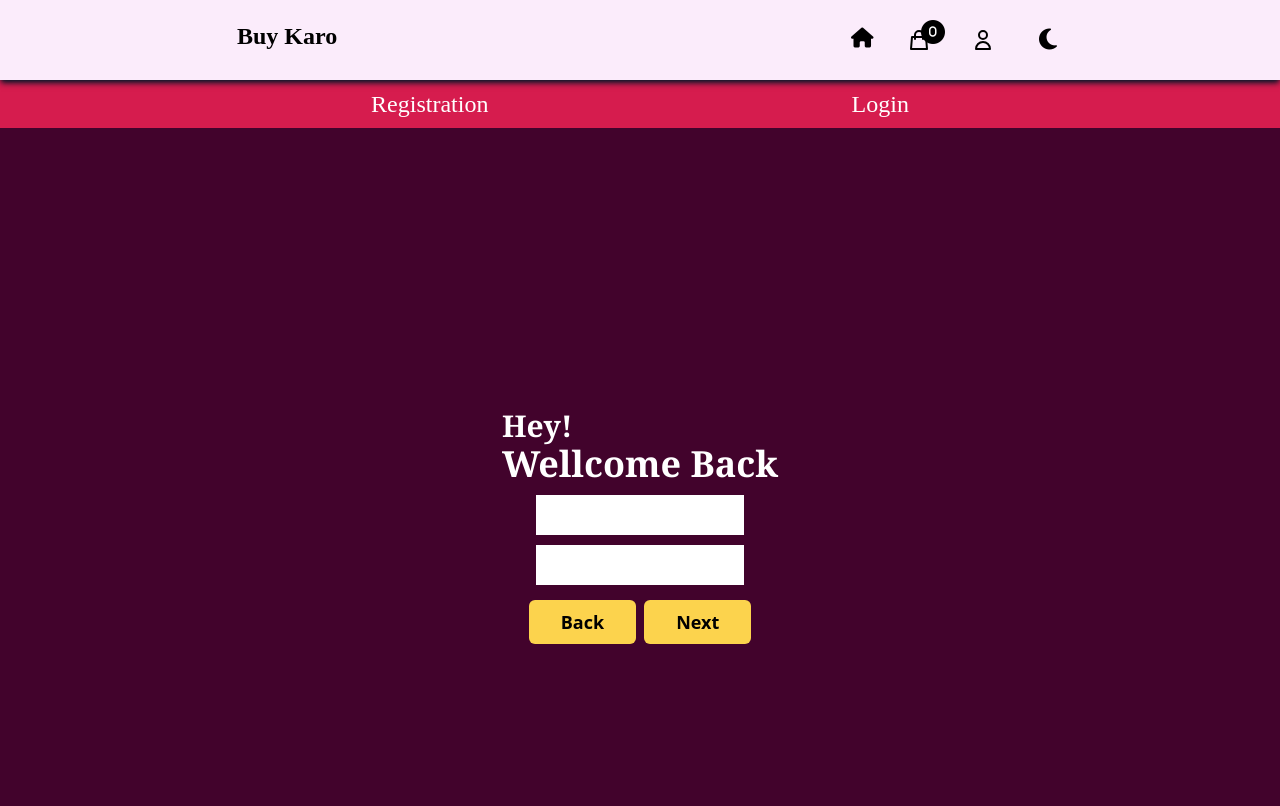
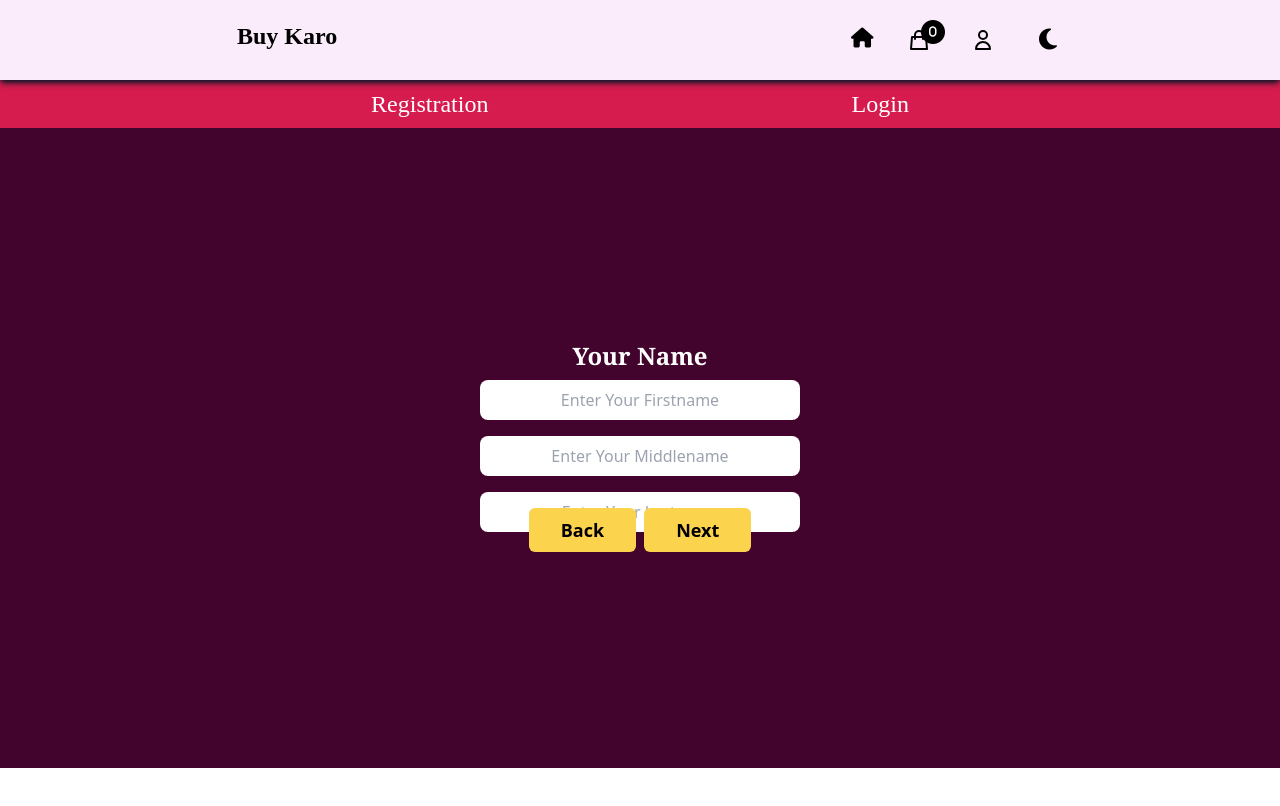
Before and after one commit to subhajit20/e-marcket, a React (Create React App) app: page /user/registration in a window 1280 px wide. Shown: the top 806 px of the page. Built offline with nearby package versions, Linux system fonts and the light colour scheme.

Commit message:
Made the skeleton of the multistep form, will work on it again

```diff
--- a/src/FormReducer/MultistepFormReducer.js
+++ b/src/FormReducer/MultistepFormReducer.js
@@ -7,6 +7,7 @@ let initialstate = {
     username:"",
     u_email:"",
     password:"",
+    confirmpassword:"",
     address:"",
 }
 
--- a/src/components/User/MultistepForm/Form1.js
+++ b/src/components/User/MultistepForm/Form1.js
@@ -1,12 +1,10 @@
-import React,{useContext} from "react";
-import {useMultistepFormContext} from '../../../FormReducer/MultistepFormReducer';
+import React from "react";
 
-function Form1(){
-    const data = useContext(useMultistepFormContext);
-    console.log(data)
-    return <div className="flex flex-col w-52 h-28 justify-evenly">
-        <input type="text" name="username"  className="p-2"/>
-        <input type="text" name="u_email" className="p-2"/>
+function Form1({ firstname, middlename, lastname, handleChange }) {
+    return <div className="flex flex-col w-[13rem] sm:w-[20rem] h-28 justify-evenly mb-5">
+        <input type="text" name="firstname" className="p-2 rounded-lg outline-none text-center my-2" placeholder="Enter Your Firstname" value={firstname} onChange={(e) => handleChange(e)} />
+        <input type="text" name="middlename" className="p-2 rounded-lg outline-none text-center my-2" placeholder="Enter Your Middlename" value={middlename} onChange={(e) => handleChange(e)} />
+        <input type="text" name="lastname" className="p-2 rounded-lg outline-none text-center my-2" placeholder="Enter Your Lastname" value={lastname} onChange={(e) => handleChange(e)} />
     </div>
 }
 
--- a/src/components/User/MultistepForm/Form2.js
+++ b/src/components/User/MultistepForm/Form2.js
@@ -1,9 +1,9 @@
 import React from "react";
 
-function Form2(){
-    return <div className="flex flex-col w-52 h-28 justify-evenly">
-        <input type="text" name="username"  className="p-2"/>
-        <input type="text" name="u_email" className="p-2"/>
+function Form2({username,u_email,handleOnChange}){
+    return <div className="flex flex-col w-[13rem] sm:w-[20rem] h-28 justify-evenly mb-5">
+        <input type="text" name="username" value={username}  className="p-2 rounded-lg outline-none text-center" placeholder="Enter Your Username" onChange={(e)=> handleOnChange(e)}/>
+        <input type="email" name="u_email" value={u_email} className="p-2 rounded-lg outline-none text-center" placeholder="Enter Your Password" onChange={(e)=> handleOnChange(e)}/>
     </div>
 }
 
--- a/src/components/User/MultistepForm/FormHeading.js
+++ b/src/components/User/MultistepForm/FormHeading.js
@@ -1,9 +1,8 @@
 import React from "react";
 
-function FormHeading(){
+function FormHeading({heading}) {
     return <div className="text-white flex flex-col font-serif font-bold">
-        <span className="font-bold text-3xl">Hey!</span>
-        <span className="font-bold text-4xl">Wellcome Back </span>
+        <span className="font-bold text-2xl">{heading}</span>
     </div>
 }
 
--- a/src/components/User/RegistrationForm.js
+++ b/src/components/User/RegistrationForm.js
@@ -1,29 +1,54 @@
-import React from "react";
+import React,{useContext,useState} from "react";
 import Form1 from "./MultistepForm/Form1";
-// import Form2 from "./MultistepForm/Form2";
+import Form2 from "./MultistepForm/Form2";
 import {Fade} from 'react-awesome-reveal';
 import FormHeading from './MultistepForm/FormHeading'
-import MultistepFormContext from '../../FormReducer/MultistepFormReducer';
+import {useMultistepFormContext} from '../../FormReducer/MultistepFormReducer';
+
 
 function RegistrationForm(){
-    return  <MultistepFormContext><div className="bg-[#42032C] h-screen flex flex-col justify-center items-center">
+    const {mystate,dispatcher} = useContext(useMultistepFormContext);
+    const [page,setPage] = useState(0);
+    const HeadingOf = ['Your Name','Personal Info','Password','Others'];
+
+    function NextForm(){
+        setPage((prev)=>{
+            return prev+1
+        });
+    }
+    function BackForm(){
+        setPage((prev)=>{
+            return prev-1
+        });
+    }
+    function PopulateForm(){
+        if(page === 0){
+            return <Form1 firstname={mystate.firstname} middlename={mystate.middlename} lastname={mystate.lastname}
+                    handleChange={(e)=> dispatcher({type:"HANDLE INPUT",field:e.target.name,payload:e.target.value})}
+            />;
+        }else if(page === 1){
+            return <Form2 username={mystate.username} u_email={mystate.u_email}
+                    handleOnChange={(e)=> dispatcher({type:"HANDLE INPUT",field:e.target.name,payload:e.target.value})}/>;
+        }
+    }
+    return <div className="bg-[#42032C] h-[40rem] flex flex-col justify-center items-center">
                 <Fade direction="down">
-                <FormHeading/>
+                    <FormHeading heading={HeadingOf[page]}/>
                 </Fade>
                 <Fade direction="left">
-                    <Form1 />
+                    <form method="Post">
+                        {PopulateForm()}
+                    </form>
                 </Fade>
-                {/* <Form2/> */}
                 <Fade direction="up">
 
                     <div className="flex">
-                    <button className="px-8 py-2 m-1 bg-amber-300 text-black rounded-md transition-all duration-300 hover:bg-orange-600 hover:text-white font-sans font-bold text-lg">Back</button>
-                    <button className="px-8 py-2 m-1 bg-amber-300 text-black rounded-md transition-all duration-300 hover:bg-orange-600 hover:text-white font-sans font-bold text-lg">Next</button>
-                    <button className="px-8 py-2 m-1 bg-amber-300 text-black rounded-md hidden transition-all duration-300 hover:bg-orange-600 hover:text-white font-sans font-bold text-lg">Submit</button>
+                    <button className="px-8 py-2 m-1 bg-amber-300 text-black rounded-md transition-all duration-300 hover:bg-orange-600 hover:text-white font-sans font-bold text-lg" disabled={page === 0} onClick={BackForm}>Back</button>
+                    <button className={`px-8 py-2 m-1 bg-amber-300 text-black rounded-md transition-all duration-300 hover:bg-orange-600 hover:text-white font-sans font-bold text-lg ${page === HeadingOf.length -1 ? "hidden" : "visible "}`} onClick={NextForm} disabled={page === HeadingOf.length-1}>Next</button>
+                    <button className={`px-8 py-2 m-1 bg-amber-300 text-black rounded-md transition-all duration-300 hover:bg-orange-600 hover:text-white font-sans font-bold text-lg ${page === HeadingOf.length -1 ? "visible" : "hidden "}`} >Submit</button>
                 </div>
                 </Fade>
             </div>
-            </MultistepFormContext>
 
 }
 
--- a/src/components/User/User.js
+++ b/src/components/User/User.js
@@ -1,13 +1,16 @@
 import React from "react";
 import {Link,Outlet,} from 'react-router-dom';
+import MultistepFormContext from '../../FormReducer/MultistepFormReducer';
+
 function User(){
     return <div className="relative top-20">
             <div className="flex justify-between sm:justify-evenly bg-[#D61C4E] p-2 font-mono">
                 <Link to='/user/registration' className="text-white text-2xl">Registration</Link>
                 <Link to='/user/login' className="text-white text-2xl">Login</Link>
             </div>
-
-            <Outlet/>
+            <MultistepFormContext>
+                <Outlet/>
+            </MultistepFormContext>
     </div>
 }
 
```
